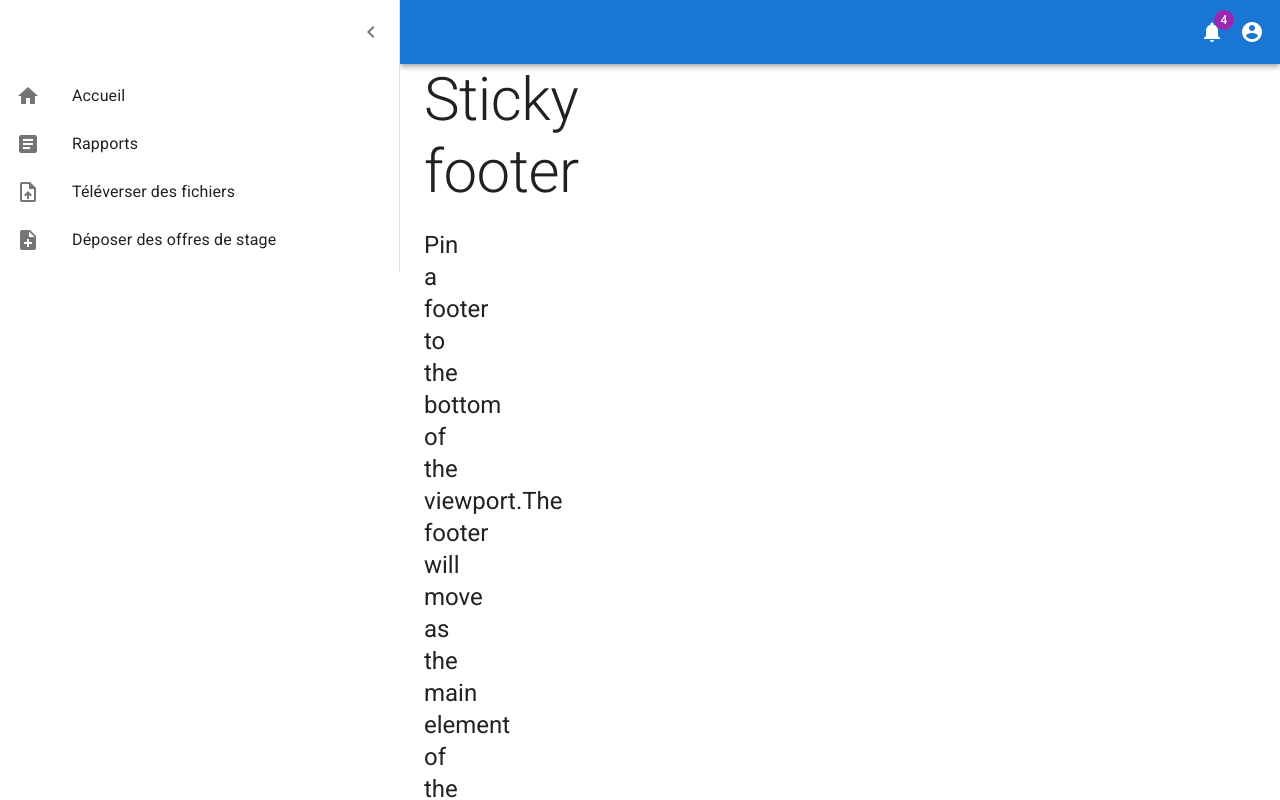
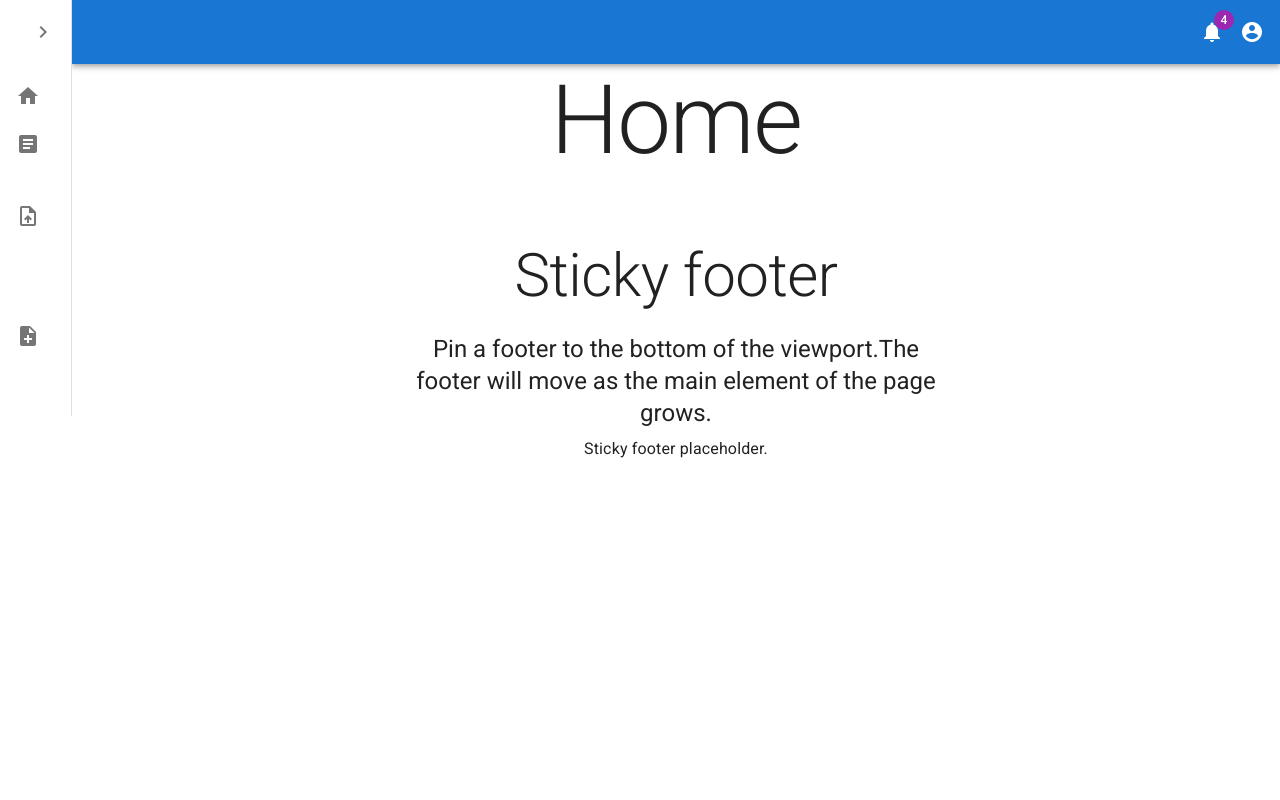
Before and after one commit to 0xD34DC0DE/ProjetIntegreTeam4, a React (Create React App) app in the folder frontend/: page / in a window 1280 px wide. Shown: the top 800 px of the page. Built offline with nearby package versions, Linux system fonts and the light colour scheme.

Commit message:
Changed to BroswerRouter

```diff
--- a/frontend/src/App.js
+++ b/frontend/src/App.js
@@ -1,28 +1,28 @@
-import "./App.css";
-import { BrowserRouter as Router, Switch, Route } from "react-router-dom";
-import Home from "./components/Home";
+import React from "react";
+import { Route, Switch, BrowserRouter } from "react-router-dom";
 import Register from "./components/Register";
-import React from "react";
+import OfferForm from "./components/OfferForm";
 import StickyFooter from "./components/Footer";
 import SideBar from "./components/SideBar";
 import TopBar from "./components/TopBar";
+import Home from "./components/Home";
+import "./App.css";
 
 function App() {
-  const [open, setOpen] = React.useState(true);
+  const [open, setOpen] = React.useState(false);
   return (
-    <>
-      <TopBar setOpen={setOpen} open={open} />
-      <SideBar setOpen={setOpen} open={open} />
-      <Router>
-        <div className="App">
-          <Switch>
-            <Route path="/home" exact component={Home} />
-            <Route path="/register" extact component={Register} />
-          </Switch>
-        </div>
-      </Router>
-      <StickyFooter />
-    </>
+    <BrowserRouter>
+      <div className="App">
+        <TopBar setOpen={setOpen} open={open} />
+        <SideBar setOpen={setOpen} open={open} />
+        <Switch>
+          <Route path="/" exact component={Home} />
+          <Route path="/register" exact component={Register} />
+          <Route path="/offerForm" exact component={OfferForm} />
+        </Switch>
+        <StickyFooter />
+      </div>
+    </BrowserRouter>
   );
 }
 
--- a/frontend/src/modals/drawerListItems.js
+++ b/frontend/src/modals/drawerListItems.js
@@ -8,7 +8,7 @@
  * @author Maxime Dupuis
  * */
 export const drawerListItems = [
-  ["Accueil", "home", "home"],
+  ["Accueil", "home", ""],
   ["Rapports", "article", "#"],
   ["Téléverser des fichiers", "upload_file", "#"],
   ["Déposer des offres de stage", "note_add", "offerForm"],
```
Also changed, not shown: frontend/src/components/Home.js (+3 -6 lines).
